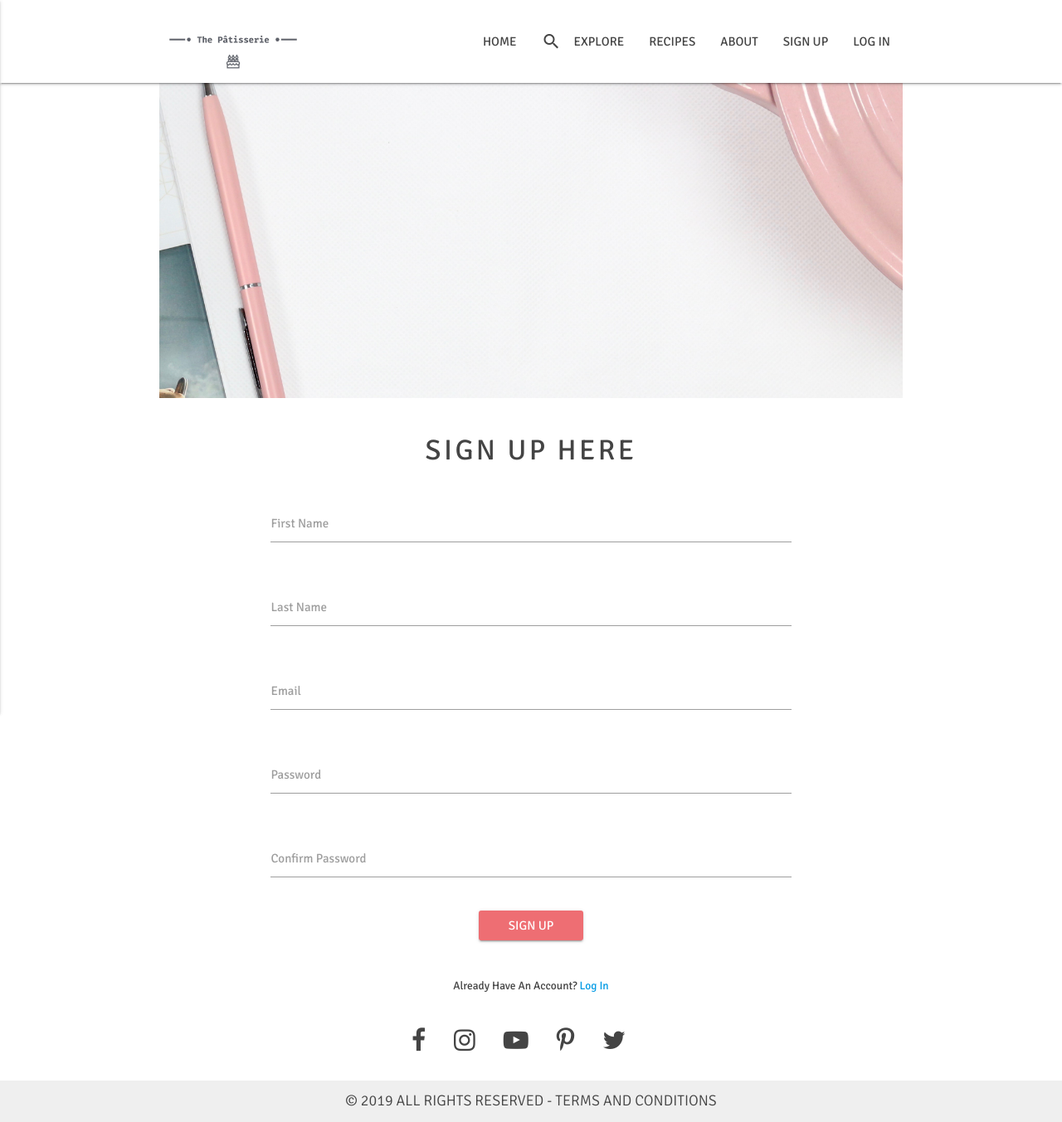
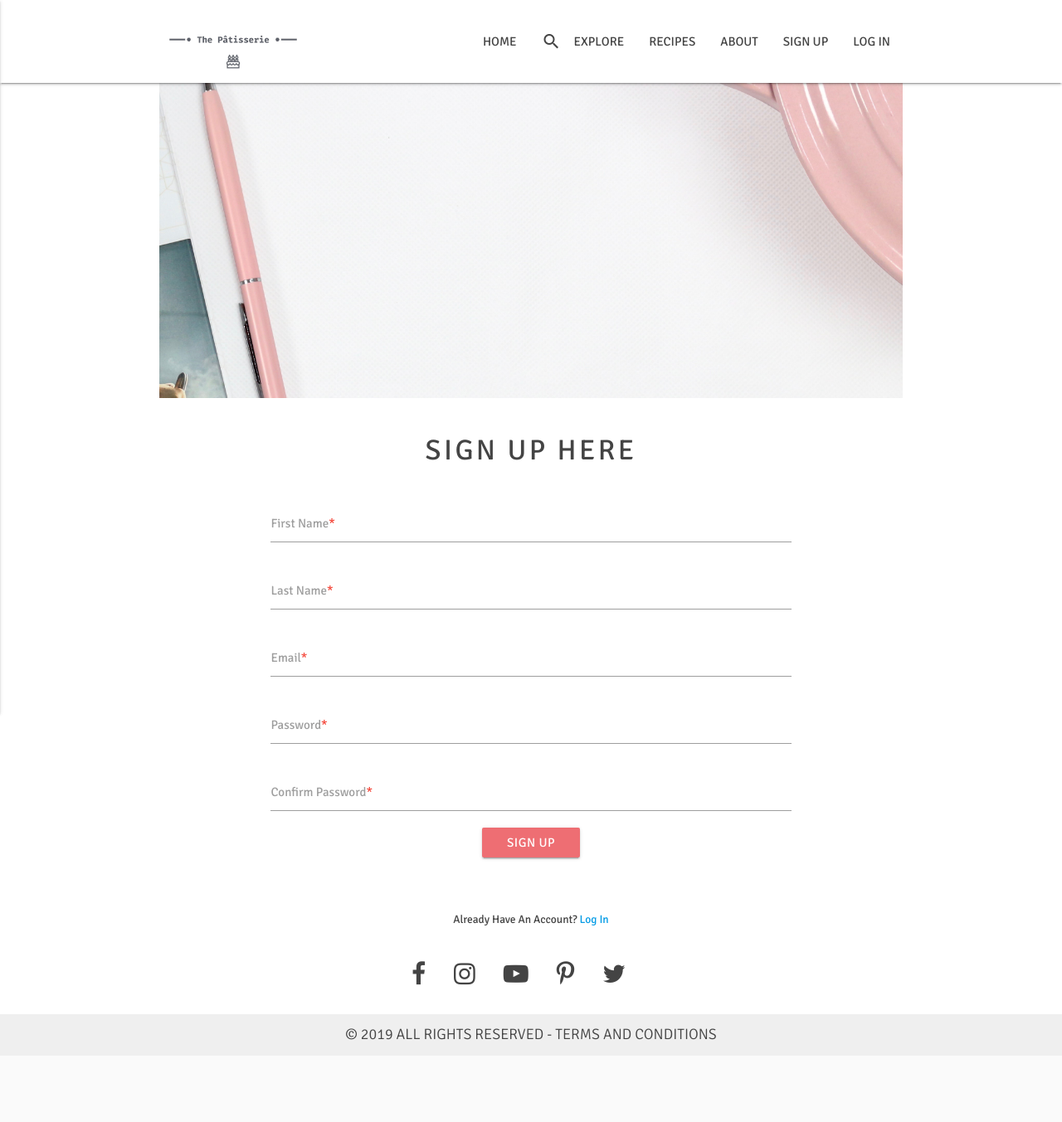
Before and after one commit to AlexiaDelorme/project-cookbook, a Flask app: page /signup in a window 1280 px wide. Shown: the whole page at 83% size. After the commit the page ends 1254 px from the top, so only its background shows below. Run offline with Flask 2, Linux system fonts and the light colour scheme; some libraries are stand-ins or nearby versions.

Commit message:
Removed sign up using flask-wtf form method and removed it by tradition form post method

```diff
--- a/app.py
+++ b/app.py
@@ -191,11 +191,9 @@ def signup():
     if "email" in session:
         flash(f"You are logged in as {session['email']}", "white-text green")
         return redirect(url_for('account'))
-    form = SignupForm()
     return render_template("general/signup.html",
                             Page_name = "Sign up",
-                            Welcome_image = "../static/img/sign/bg.jpg",
-                            form=form)
+                            Welcome_image = "../static/img/sign/bg.jpg")
 
 # ----- 5.1. POST / SIGN UP FORM ----- #
 @app.route("/insert_user_account", methods=["GET", "POST"])
@@ -206,29 +204,28 @@ def insert_user_account():
     """
 
     if request.method == "POST":
-        form = SignupForm()
         # Create a query to the db to filter user accounts with email provided
         user_accounts = mongo.db.user_accounts
-        user = user_accounts.find_one( { "email": form.email.data.lower() })
+        user = user_accounts.find_one( { "email": request.form.get("email") })
         logging.info('User account found in MongoDB: {} match the email provided by the user in the form'.format(user))
         # Check if email provided is not already linked to an existing account
         if user:
-            flash(f"An account already exists for {form.email.data}.", "white-text red")
+            flash(f'An account already exists for { request.form.get("email") }.', 'white-text red')
             return redirect(url_for("signup"))
         # If no existing account was found user account can be created
         else:
             # Encrypt password
-            hashed_password = bcrypt.generate_password_hash(form.password.data).decode('utf-8')
+            hashed_password = bcrypt.generate_password_hash(request.form.get("password")).decode('utf-8')
             # Insert new user account details to the db
             user_accounts.insert_one({
-                "first_name": form.first_name.data.lower(),
-                "last_name": form.last_name.data.lower(),
-                "email": form.email.data.lower(),
+                "first_name": request.form.get("first_name").lower(),
+                "last_name": request.form.get("last_name").lower(),
+                "email": request.form.get("email"),
                 "password": hashed_password,
                 "my_recipes": [],
                 "favorite_recipes": []
             })
-            flash(f"{form.first_name.data.capitalize()}, your account has been created, you can now log in!", "white-text green")
+            flash(f'{ request.form.get("first_name").capitalize() }, your account has been created, you can now log in!', 'white-text green')
             return redirect(url_for("login"))
 
     return redirect(url_for("signup"))
--- a/forms.py
+++ b/forms.py
@@ -1,20 +1,6 @@
 from flask_wtf import FlaskForm
 from wtforms import StringField, PasswordField, SubmitField, BooleanField
 from wtforms.validators import DataRequired, Length, Email, EqualTo
-
-
-class SignupForm(FlaskForm):
-    first_name = StringField("First Name",
-                           validators=[DataRequired()])
-    last_name = StringField("Last Name",
-                           validators=[DataRequired()])
-    email = StringField("Email",
-                        validators=[DataRequired(), Email()])
-    password = PasswordField("Password", validators=[DataRequired()])
-    confirm_password = PasswordField("Confirm Password",
-                                     validators=[DataRequired(), EqualTo("password")])
-    submit = SubmitField("Sign Up")
-
 
 class LoginForm(FlaskForm):
     email = StringField("Email",
--- a/templates/general/signup.html
+++ b/templates/general/signup.html
@@ -10,102 +10,43 @@
 
         <form action="{{ url_for('insert_user_account') }}" method="POST" class="col s12">
 
-            <!-- This tag is to secure our form -->
-            {{ form.hidden_tag() }}
+            <div class="row">
 
                 <!-- First name -->
-            <div class="row">
                 <div class="input-field col s12">
-                    {{ form.first_name.label() }}
-                    <!-- Display feedback to the user if this field is missing -->
-                    {% if form.first_name.errors %}
-                        {{ form.first_name(class="validate") }}
-                        <div>
-                            {% for error in form.first_name.errors %}
-                                <span> {{ error }} </span>
-                                {% endfor %}
-                        </div>
-                    {% else %}
-                        {{ form.first_name(class="validate") }}
-                    {% endif %}
-                </div>
+                    <input id="first_name" name="first_name" type="text" class="validate" minlength="1" maxlength="50" required>
+                    <label class="active" for="first_name" data-error="*required" data-success="validated">First Name<span class="red-text">*</span></label>
                 </div>
 
                 <!-- Last name -->
-            <div class="row">
                 <div class="input-field col s12">
-                    {{ form.last_name.label() }}
-                    <!-- Display feedback to the user if this field is missing -->
-                    {% if form.last_name.errors %}
-                        {{ form.last_name(class="validate") }}
-                        <div>
-                            {% for error in form.last_name.errors %}
-                            <span> {{ error }} </span>
-                            {% endfor %}
-                        </div>
-                    {% else %}
-                        {{ form.last_name(class="validate") }}
-                    {% endif %}
-                </div>
+                    <input id="last_name" name="last_name" type="text" class="validate" minlength="1" maxlength="50" required>
+                    <label class="active" for="last_name" data-error="*required" data-success="validated">Last Name<span class="red-text">*</span></label>
                 </div>
 
                 <!-- Email -->
-            <div class="row">
                 <div class="input-field col s12">
-                    {{ form.email.label() }}
-                    <!-- Display feedback to the user if email is wrongly formatted -->
-                    {% if form.email.errors %}
-                        {{ form.email(class="validate") }}
-                    <div>
-                        {% for error in form.email.errors %}
-                        <span> {{ error }} </span>
-                        {% endfor %}
-                    </div>
-                    {% else %}
-                        {{ form.email(class="validate") }}
-                    {% endif %}
-                </div>
+                    <input id="email" name="email" type="email" class="validate" required>
+                    <label class="active" for="email" data-error="*required & email format" data-success="validated">Email<span class="red-text">*</span></label>
                 </div>
 
                 <!-- Password -->
-            <div class="row">
                 <div class="input-field col s12">
-                    {{ form.password.label() }}
-                    <!-- Display feedback to the user if this field is missing -->
-                    {% if form.password.errors %}
-                        {{ form.password(class="validate") }}
-                        <div>
-                            {% for error in form.password.errors %}
-                                <span> {{ error }} </span>
-                            {% endfor %}
-                        </div>
-                    {% else %}
-                        {{ form.password(class="validate") }}
-                    {% endif %}
-                </div>
+                    <input id="password" name="password" type="password" class="validate" required>
+                    <label class="active" for="password" data-error="*required" data-success="validated">Password<span class="red-text">*</span></label>
                 </div>
 
                 <!-- Confirm password -->
-            <div class="row">
                 <div class="input-field col s12">
-                    {{ form.confirm_password.label() }}
-                    <!-- Display feedback to the user if passwords do not match -->
-                    {% if form.confirm_password.errors %}
-                        {{ form.confirm_password(class="validate") }}
-                        <div>
-                            {% for error in form.confirm_password.errors %}
-                                <span> {{ error }} </span>
-                            {% endfor %}
-                        </div>
-                    {% else %}
-                        {{ form.confirm_password(class="validate") }}
-                    {% endif %}
-                </div>
+                    <input id="confirm-password" name="confirm-password" type="password" class="validate" required>
+                    <label class="active" for="confirm-password" data-error="*required" data-success="validated">Confirm Password<span class="red-text">*</span></label>
                 </div>
 
                 <!-- Button -->
                 <div class="row">
-                {{ form.submit(class="btn waves-effect waves-light") }}
+                    <button class="btn waves-effect waves-light" type="submit" name="action">SIGN UP</button>
+                </div>
+
             </div>
 
         </form>
```
Lines whose indentation alone changed are shown as unchanged.
